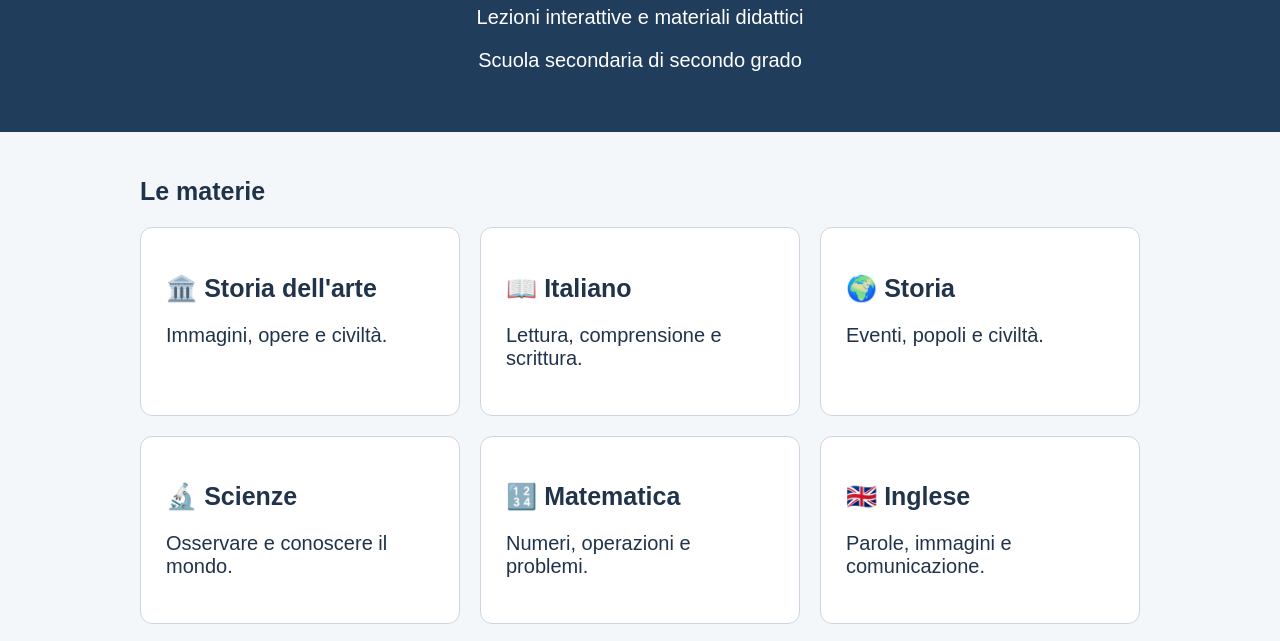
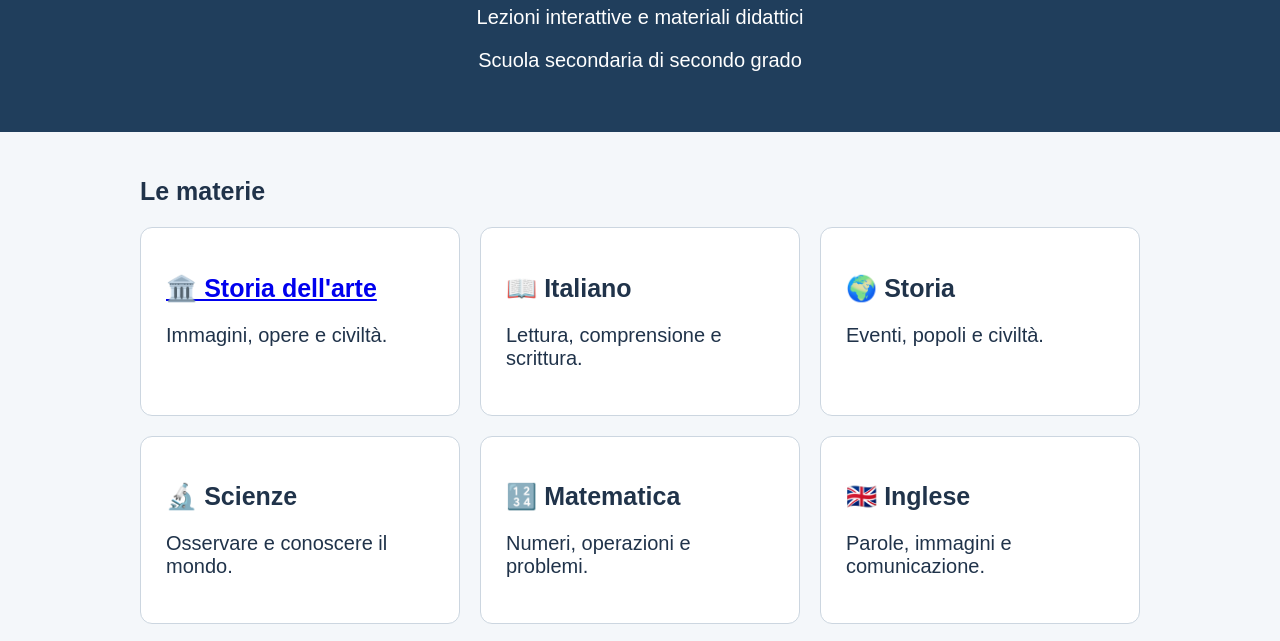
Before and after one commit to didattica-accessibile/lezioni-interattive, a plain HTML site: page index.html in a window 1280 px wide. Shown: the part 133-774 px from the top of the page. Drawn offline with Linux system fonts and the light colour scheme.

Commit message:
Make 'Storia dell'arte' a clickable link

```diff
--- a/index.html
+++ b/index.html
@@ -57,7 +57,7 @@ footer {
 <div class="materie">
 
 <section>
-<h2>🏛️ Storia dell'arte</h2>
+<h2><a href="storia-dell-arte.html">🏛️ Storia dell'arte</a></h2>
 <p>Immagini, opere e civiltà.</p>
 </section>
 
```
